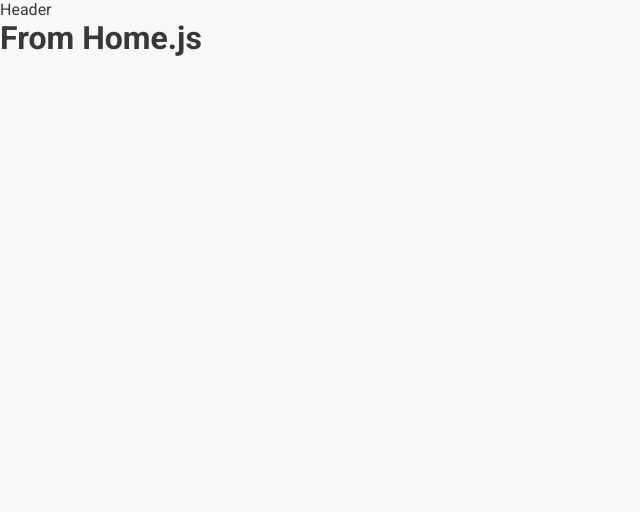
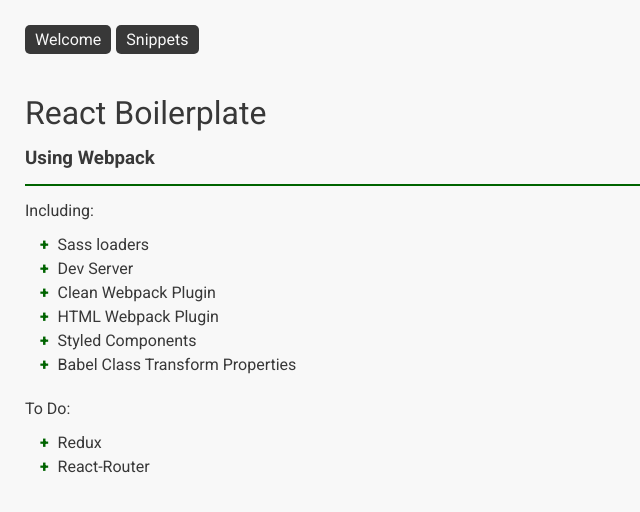
Before and after one commit to trevorkirpaul/Webpack_React_config, a React app: page / in a window 1280 px wide. Shown: the top 512 px of the page, without its empty margins (0-640 px from the left). Built offline with nearby package versions, Linux system fonts and the light colour scheme.

Commit message:
added content to welcome page, added snippets page, added links to header

```diff
--- a/src/components/header/Header.js
+++ b/src/components/header/Header.js
@@ -1,9 +1,33 @@
 import React from 'react'
+import styled from 'styled-components'
+import { Link } from 'react-router-dom'
+
+// STYLES
+const Wrapper = styled.nav`
+  display: flex;
+  margin: 10px;
+  padding: 15px;
+`
+const Button = styled(Link)`
+  text-decoration: none;
+  background: #383838;
+  color: #f8f8f8;
+  padding: 5px 10px;
+  border-radius: 5px;
+
+  &:hover {
+    cursor: pointer;
+    color: paleturquoise;
+  }
+
+  margin-right: 5px;
+`
 
 export default () => {
   return (
-    <div>
-      <span>Header</span>
-    </div>
+    <Wrapper>
+      <Button to="/">Welcome</Button>
+      <Button to="/snippets">Snippets</Button>
+    </Wrapper>
   )
 }
--- a/src/components/router/AppRouter.js
+++ b/src/components/router/AppRouter.js
@@ -2,6 +2,7 @@
 import { BrowserRouter, Switch, Route } from 'react-router-dom'
 import Header from '../header/Header'
 import Welcome from '../welcome/Welcome'
+import Snippets from '../snippets/Snippets'
 import NotFound from '../404/NotFound'
 
 export default () => {
@@ -10,6 +11,7 @@
       <div>
         <Header />
         <Switch>
+          <Route exact path="/snippets" component={Snippets} />
           <Route exact path="/" component={Welcome} />
           <Route component={NotFound} />
         </Switch>
--- /dev/null
+++ b/src/components/snippets/Snippets.js
@@ -0,0 +1,26 @@
+import React from 'react'
+import styled from 'styled-components'
+import { Wrapper, TitlePanel, Title, SubTitle, Body } from '../welcome/Welcome'
+
+// LOCAL STYLES
+const Code = styled.span`
+  background: #e8e8e8;
+  padding: 2px 4px;
+  color: darkred;
+`
+
+
+// COMPONENT
+export default () => {
+  return (
+    <Wrapper>
+      <TitlePanel>
+        <Title>Code Snippets</Title>
+        <SubTitle>A collection of useful code</SubTitle>
+      </TitlePanel>
+
+      <Body>This will contain snippets like npm install commands or config lines so I can reference small deatils</Body>
+      <Body>An example can be setting up <Code>webpack.config</Code> for sass</Body>
+    </Wrapper>
+  )
+}
--- a/src/components/welcome/Welcome.js
+++ b/src/components/welcome/Welcome.js
@@ -1,9 +1,68 @@
-import React from 'react'
+import React, { Component } from 'react'
+import styled from 'styled-components'
 
-export default () => {
-  return (
-    <div>
-      <h1>From Home.js</h1>
-    </div>
-  )
+// STYLES
+export const Wrapper = styled.div`
+  margin: 10px;
+  padding: 15px;
+`
+export const TitlePanel = styled.div`
+  display: inline-block;
+  border-bottom: 2px solid darkgreen;
+  width: 50vw;
+  margin-bottom: 15px;
+`
+export const Title = styled.h1`
+  font-weight: 400;
+  margin-bottom: 15px;
+`
+export const SubTitle = styled.h3`
+  margin-bottom: 15px;
+`
+export const Body = styled.p`
+  margin-bottom: 15px;
+`
+export const List = styled.ul`
+  list-style: none;
+  margin-left: 15px;
+  margin-bottom: 25px;
+`
+export const ListItem = styled.li`
+  &:before {
+    content: '+ ';
+    font-weight: 900;
+    color: darkgreen;
+    margin-right: 5px;
+  }
+  margin-bottom: 5px;
+`
+
+// COMPONENT
+class App extends Component {
+  render() {
+    return (
+      <Wrapper>
+        <TitlePanel>
+          <Title>React Boilerplate</Title>
+          <SubTitle>Using Webpack</SubTitle>
+        </TitlePanel>
+        <Body>Including:</Body>
+        <List>
+          <ListItem>Sass loaders</ListItem>
+          <ListItem>Dev Server</ListItem>
+          <ListItem>Clean Webpack Plugin</ListItem>
+          <ListItem>HTML Webpack Plugin</ListItem>
+          <ListItem>Styled Components</ListItem>
+          <ListItem>Babel Class Transform Properties</ListItem>
+        </List>
+        <Body>To Do:</Body>
+        <List>
+          <ListItem>Redux</ListItem>
+          <ListItem>React-Router</ListItem>
+        </List>
+      </Wrapper>
+    )
+  }
 }
+
+export default App
```
